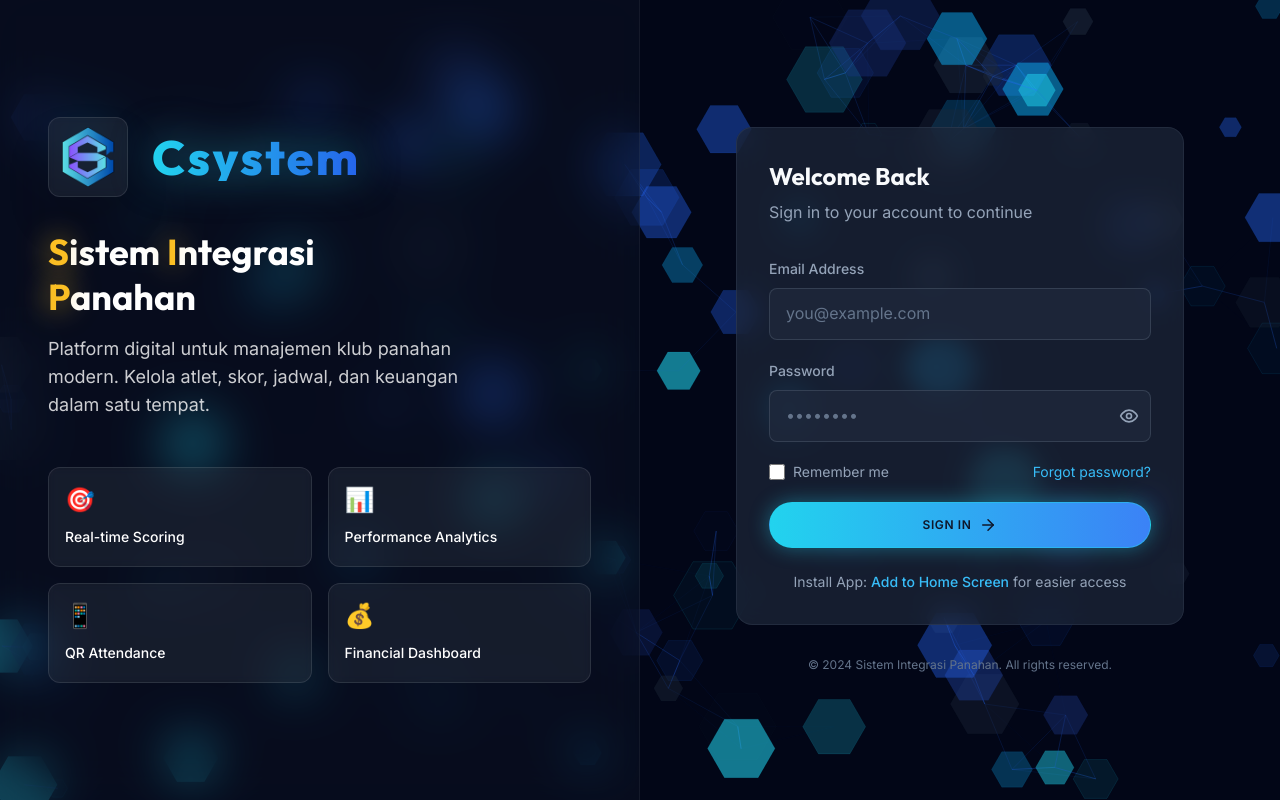
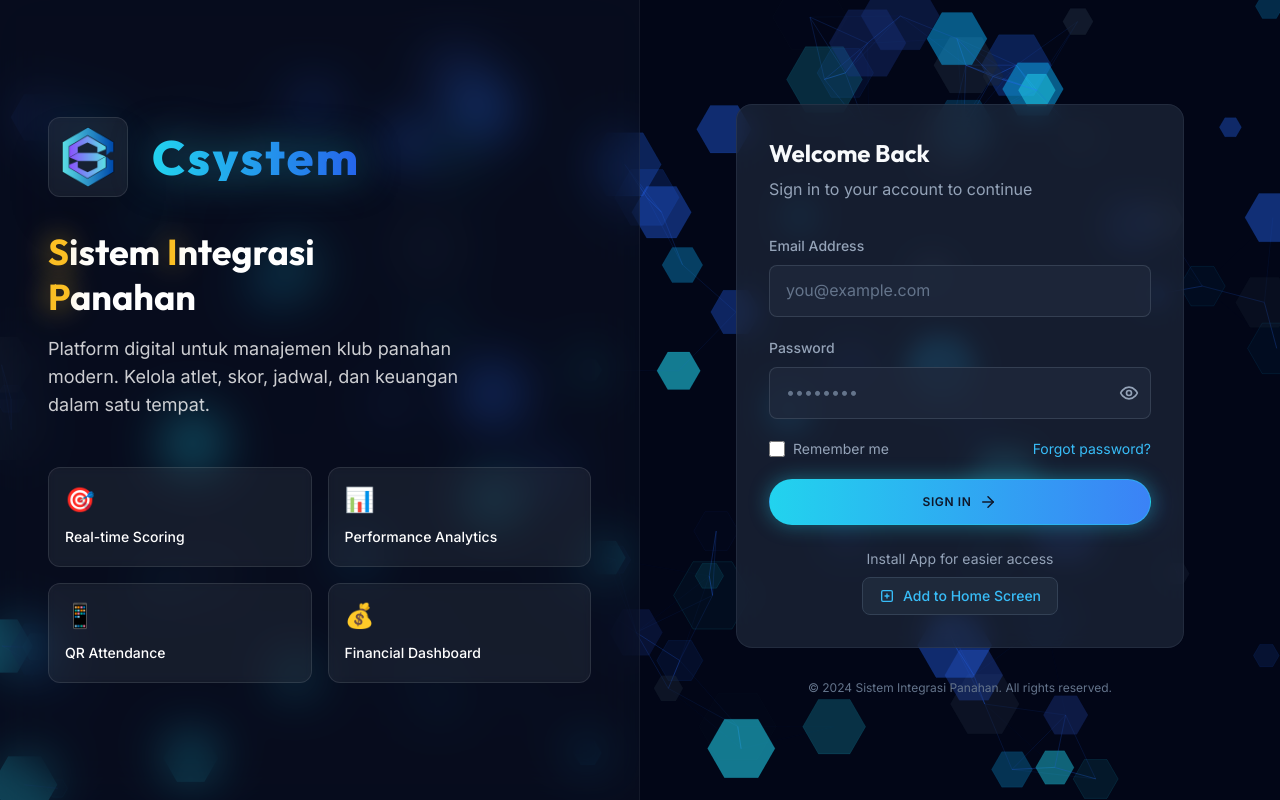
Before and after one commit to coresistem/sip-api, a React (Vite) app in the folder client/: page /login in a window 1280 px wide. Built offline with nearby package versions, Linux system fonts and the light colour scheme; no server answers; what @react-pdf/renderer would draw is missing.

Commit message:
Update login page with Add to Home Screen button

```diff
--- a/client/package.json
+++ b/client/package.json
@@ -53,6 +53,7 @@
     "tailwindcss": "^3.4.1",
     "typescript": "^5.3.3",
     "vite": "^5.0.12",
+    "vite-plugin-pwa": "^1.2.0",
     "vitest": "^4.0.17"
   }
 }
--- a/client/src/components/profile/IdCard.tsx
+++ b/client/src/components/profile/IdCard.tsx
@@ -127,7 +127,7 @@ export default function IdCard({ user }: IdCardProps) {
                         className={`absolute inset-0 backface-hidden rounded-xl overflow-hidden shadow-2xl bg-white text-dark-900`}
                         style={{ transform: 'rotateY(180deg)' }}
                     >
-                        <div className="h-full p-4 flex flex-col items-center justify-center relative bg-[url('/pattern-bg.png')] bg-cover">
+                        <div className="h-full p-4 flex flex-col items-center justify-center relative bg-gradient-to-br from-dark-800 to-dark-900">
                             <div className="absolute top-4 left-4 flex items-center gap-2 opacity-50">
                                 <Shield size={16} />
                                 <span className="text-xs font-bold">Verification</span>
--- a/client/src/pages/auth/LoginPage.tsx
+++ b/client/src/pages/auth/LoginPage.tsx
@@ -183,13 +183,17 @@ export default function LoginPage() {
                                 </button>
                             </form>
 
-                            <p className="mt-6 text-center text-dark-400 text-sm">
-                                Install App:{' '}
-                                <span className="text-primary-400 font-medium cursor-help" title="Open browser menu and select 'Add to Home Screen'">
+                            <div className="mt-6 flex flex-col items-center gap-2">
+                                <p className="text-dark-400 text-sm">Install App for easier access</p>
+                                <button
+                                    type="button"
+                                    className="px-4 py-2 bg-dark-800 hover:bg-dark-700 text-primary-400 rounded-lg border border-dark-700 transition-colors flex items-center gap-2 text-sm font-medium"
+                                    onClick={() => alert("To install app:\n\n1. Tap the browser menu (three dots/lines)\n2. Select 'Add to Home Screen'")}
+                                >
+                                    <svg xmlns="http://www.w3.org/2000/svg" width="16" height="16" viewBox="0 0 24 24" fill="none" stroke="currentColor" strokeWidth="2" strokeLinecap="round" strokeLinejoin="round"><rect width="16" height="16" x="4" y="4" rx="2" /><path d="M12 9v6" /><path d="M9 12h6" /></svg>
                                     Add to Home Screen
-                                </span>
-                                {' '}for easier access
-                            </p>
+                                </button>
+                            </div>
                         </div>
 
                         <p className="mt-8 text-center text-dark-500 text-xs">
```
Also changed, not shown: 2 other files (tests, documents, lock files or other folders).
